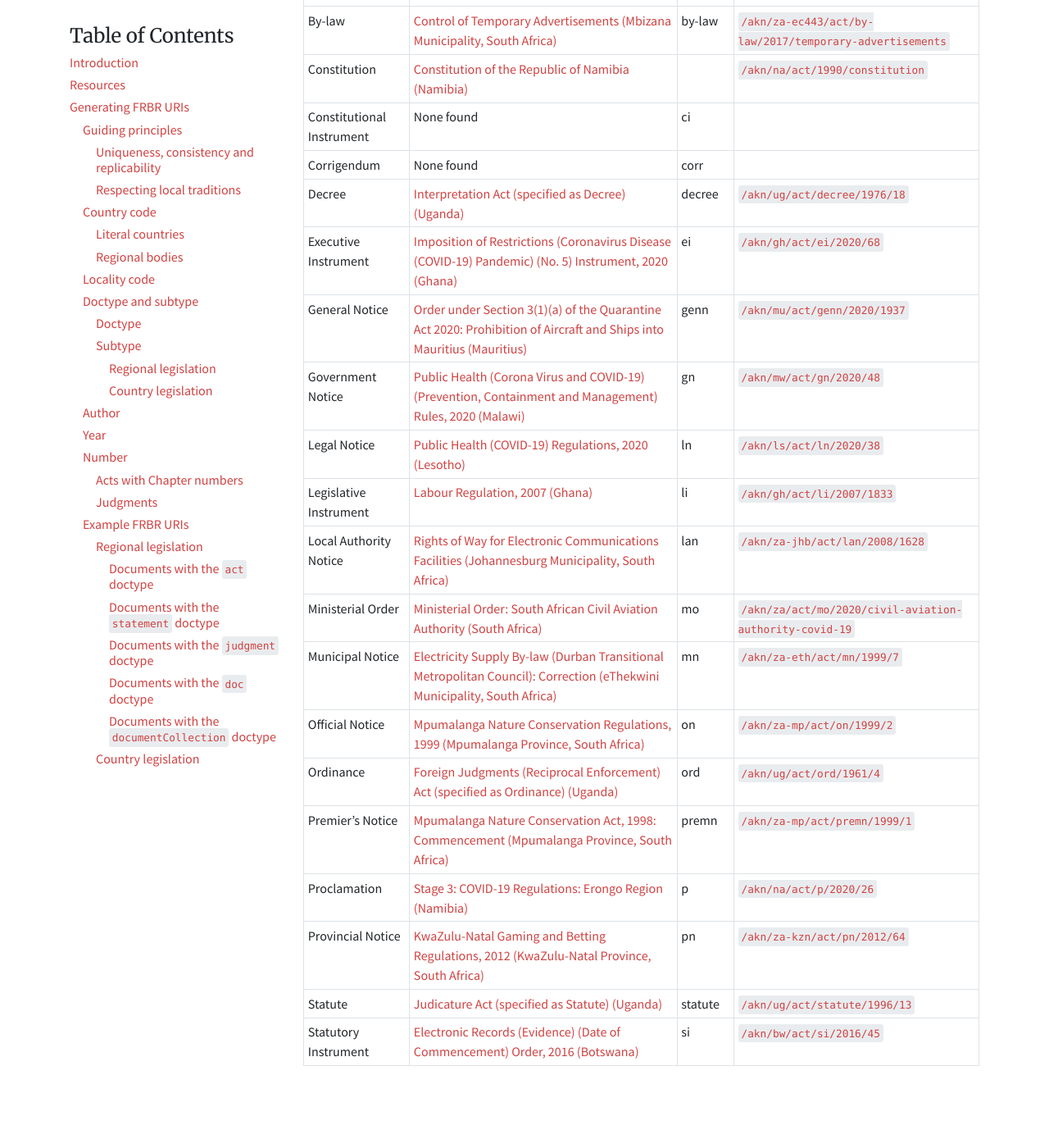
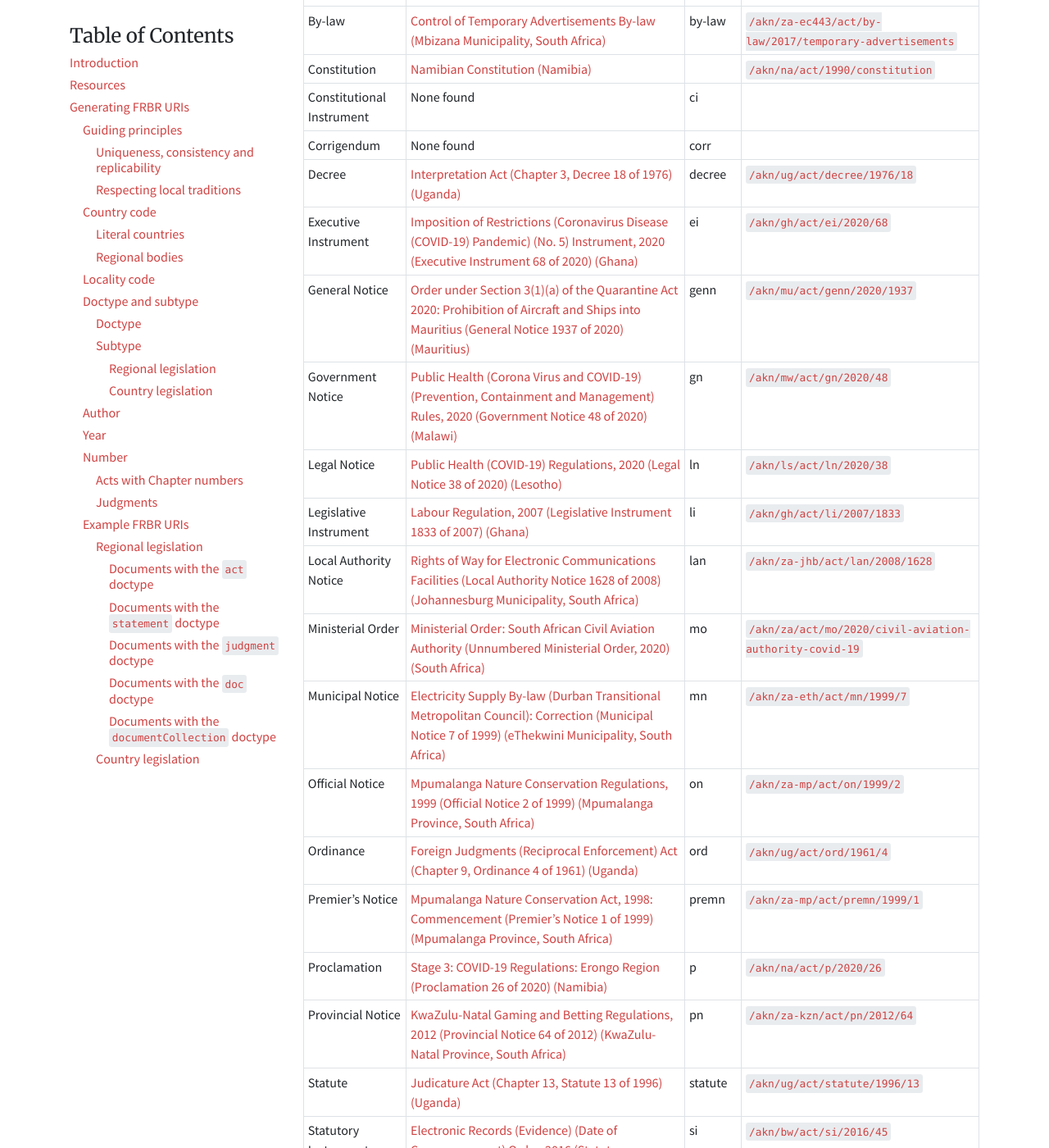
Before and after one commit to laws-africa/laws-africa.github.io, a Jekyll site: the page built from _publications/akn4africa-recommendation.markdown, in a window 1280 px wide and 1400 px high, scrolled down 14017 px. Shown: the whole window at 82% size. Built offline with Jekyll 4.4.1, drawn with Linux system fonts in a browser that asks for light colours; nearby versions of some CDN libraries; some of the changed text lies outside the part shown.

Commit message:
replace links to edit.laws.africa

```diff
--- a/_publications/akn4africa-recommendation.markdown
+++ b/_publications/akn4africa-recommendation.markdown
@@ -548,133 +548,133 @@
   </tr>
   <tr>
     <td>Act</td>
-    <td><a href="https://edit.laws.africa/works/akn/ng/act/1993/73/">Nigeria Social Insurance Trust Fund Act (Nigeria)</a></td>
+    <td><a href="https://commons.laws.africa/akn/ng/act/1993/73/eng@2002-12-31">Nigeria Social Insurance Trust Fund Act 73 of 1993 (Nigeria)</a></td>
     <td> </td>
     <td><code>/akn/ng/act/1993/73</code></td>
   </tr>
   <tr>
     <td>Board Notice</td>
-    <td><a href="https://edit.laws.africa/works/akn/za/act/bn/2020/85/">Directions Regarding Livestock Auctions (South Africa)</a></td>
+    <td><a href="https://commons.laws.africa/akn/za/act/bn/2020/85/eng@2020-07-31">Directions Regarding Livestock Auctions (Board Notice 85 of 2020) (South Africa)</a></td>
     <td>bn</td>
     <td><code>/akn/za/act/bn/2020/85</code></td>
   </tr>
   <tr>
     <td>By-law</td>
-    <td><a href="https://edit.laws.africa/works/akn/za-ec443/act/by-law/2017/temporary-advertisements/">Control of Temporary Advertisements (Mbizana Municipality, South Africa)</a></td>
+    <td><a href="https://mbizana.openbylaws.org.za/za-ec443/act/by-law/2017/temporary-advertisements/eng/">Control of Temporary Advertisements By-law (Mbizana Municipality, South Africa)</a></td>
     <td>by-law</td>
     <td><code>/akn/za-ec443/act/by-law/2017/temporary-advertisements</code></td>
   </tr>
   <tr>
     <td>Constitution</td>
-    <td><a href="https://edit.laws.africa/works/akn/na/act/1990/constitution/">Constitution of the Republic of Namibia (Namibia)</a></td>
-    <td> </td>
+    <td><a href="https://namiblii.org/akn/na/act/1990/constitution">Namibian Constitution (Namibia)</a></td>
+    <td></td>
     <td><code>/akn/na/act/1990/constitution</code></td>
   </tr>
   <tr>
     <td>Constitutional Instrument</td>
     <td>None found</td>
     <td>ci</td>
-    <td> </td>
+    <td></td>
   </tr>
   <tr>
     <td>Corrigendum</td>
     <td>None found</td>
     <td>corr</td>
-    <td> </td>
+    <td></td>
   </tr>
   <tr>
     <td>Decree</td>
-    <td><a href="https://edit.laws.africa/works/akn/ug/act/decree/1976/18/">Interpretation Act (specified as Decree) (Uganda)</a></td>
+    <td><a href="https://ulii.org/akn/ug/act/decree/1976/18/">Interpretation Act (Chapter 3, Decree 18 of 1976) (Uganda)</a></td>
     <td>decree</td>
     <td><code>/akn/ug/act/decree/1976/18</code></td>
   </tr>
   <tr>
     <td>Executive Instrument</td>
-    <td><a href="https://edit.laws.africa/works/akn/gh/act/ei/2020/68/">Imposition of Restrictions (Coronavirus Disease (COVID-19) Pandemic) (No. 5) Instrument, 2020 (Ghana)</a></td>
+    <td><a href="https://commons.laws.africa/akn/gh/act/ei/2020/68/eng@2020-04-17">Imposition of Restrictions (Coronavirus Disease (COVID-19) Pandemic) (No. 5) Instrument, 2020 (Executive Instrument 68 of 2020) (Ghana)</a></td>
     <td>ei</td>
     <td><code>/akn/gh/act/ei/2020/68</code></td>
   </tr>
   <tr>
     <td>General Notice</td>
-    <td><a href="https://edit.laws.africa/works/akn/mu/act/genn/2020/1937/">Order under Section 3(1)(a) of the Quarantine Act 2020: Prohibition of Aircraft and Ships into Mauritius (Mauritius)</a></td>
+    <td><a href="https://commons.laws.africa/akn/mu/act/genn/2020/1937/eng@2020-11-27">Order under Section 3(1)(a) of the Quarantine Act 2020: Prohibition of Aircraft and Ships into Mauritius (General Notice 1937 of 2020) (Mauritius)</a></td>
     <td>genn</td>
     <td><code>/akn/mu/act/genn/2020/1937</code></td>
   </tr>
   <tr>
     <td>Government Notice</td>
-    <td><a href="https://edit.laws.africa/works/akn/mw/act/gn/2020/48/">Public Health (Corona Virus and COVID-19) (Prevention, Containment and Management) Rules, 2020 (Malawi)</a></td>
+    <td><a href="https://commons.laws.africa/akn/mw/act/gn/2020/48/eng@2020-08-07">Public Health (Corona Virus and COVID-19) (Prevention, Containment and Management) Rules, 2020 (Government Notice 48 of 2020) (Malawi)</a></td>
     <td>gn</td>
     <td><code>/akn/mw/act/gn/2020/48</code></td>
   </tr>
   <tr>
     <td>Legal Notice</td>
-    <td><a href="https://edit.laws.africa/works/akn/ls/act/ln/2020/38/">Public Health (COVID-19) Regulations, 2020 (Lesotho)</a></td>
+    <td><a href="https://commons.laws.africa/akn/ls/act/ln/2020/38/eng@2020-04-22">Public Health (COVID-19) Regulations, 2020 (Legal Notice 38 of 2020) (Lesotho)</a></td>
     <td>ln</td>
     <td><code>/akn/ls/act/ln/2020/38</code></td>
   </tr>
   <tr>
     <td>Legislative Instrument</td>
-    <td><a href="https://edit.laws.africa/works/akn/gh/act/li/2007/1833/">Labour Regulation, 2007 (Ghana)</a></td>
+    <td><a href="https://commons.laws.africa/akn/gh/act/li/2007/1833/eng@2007-06-08">Labour Regulation, 2007 (Legislative Instrument 1833 of 2007) (Ghana)</a></td>
     <td>li</td>
     <td><code>/akn/gh/act/li/2007/1833</code></td>
   </tr>
   <tr>
     <td>Local Authority Notice</td>
-    <td><a href="https://edit.laws.africa/works/akn/za-jhb/act/lan/2008/1628/">Rights of Way for Electronic Communications Facilities (Johannesburg Municipality, South Africa)</a></td>
+    <td><a href="https://openbylaws.org.za/za-jhb/act/lan/2008/1628/eng/">Rights of Way for Electronic Communications Facilities (Local Authority Notice 1628 of 2008) (Johannesburg Municipality, South Africa)</a></td>
     <td>lan</td>
     <td><code>/akn/za-jhb/act/lan/2008/1628</code></td>
   </tr>
   <tr>
     <td>Ministerial Order</td>
-    <td><a href="https://edit.laws.africa/works/akn/za/act/mo/2020/civil-aviation-authority-covid-19/">Ministerial Order: South African Civil Aviation Authority (South Africa)</a></td>
+    <td><a href="https://commons.laws.africa/akn/za/act/mo/2020/civil-aviation-authority-covid-19/eng@2020-03-18">Ministerial Order: South African Civil Aviation Authority (Unnumbered Ministerial Order, 2020) (South Africa)</a></td>
     <td>mo</td>
     <td><code>/akn/za/act/mo/2020/civil-aviation-authority-covid-19</code></td>
   </tr>
   <tr>
     <td>Municipal Notice</td>
-    <td><a href="https://edit.laws.africa/works/akn/za-eth/act/mn/1999/7/">Electricity Supply By-law (Durban Transitional Metropolitan Council): Correction (eThekwini Municipality, South Africa)</a></td>
+    <td><a href="https://commons.laws.africa/akn/za-eth/act/mn/1999/7/eng@1999-02-04">Electricity Supply By-law (Durban Transitional Metropolitan Council): Correction (Municipal Notice 7 of 1999) (eThekwini Municipality, South Africa)</a></td>
     <td>mn</td>
     <td><code>/akn/za-eth/act/mn/1999/7</code></td>
   </tr>
   <tr>
     <td>Official Notice</td>
-    <td><a href="https://edit.laws.africa/works/akn/za-mp/act/on/1999/2/">Mpumalanga Nature Conservation Regulations, 1999 (Mpumalanga Province, South Africa)</a></td>
+    <td><a href="https://commons.laws.africa/akn/za-mp/act/on/1999/2/eng@1999-01-29">Mpumalanga Nature Conservation Regulations, 1999 (Official Notice 2 of 1999) (Mpumalanga Province, South Africa)</a></td>
     <td>on</td>
     <td><code>/akn/za-mp/act/on/1999/2</code></td>
   </tr>
   <tr>
     <td>Ordinance</td>
-    <td><a href="https://edit.laws.africa/works/akn/ug/act/ord/1961/4/">Foreign Judgments (Reciprocal Enforcement) Act (specified as Ordinance) (Uganda)</a></td>
+    <td><a href="https://ulii.org/akn/ug/act/ord/1961/4/">Foreign Judgments (Reciprocal Enforcement) Act (Chapter 9, Ordinance 4 of 1961) (Uganda)</a></td>
     <td>ord</td>
     <td><code>/akn/ug/act/ord/1961/4</code></td>
   </tr>
   <tr>
     <td>Premier’s Notice</td>
-    <td><a href="https://edit.laws.africa/works/akn/za-mp/act/premn/1999/1/">Mpumalanga Nature Conservation Act, 1998: Commencement (Mpumalanga Province, South Africa)</a></td>
+    <td><a href="https://commons.laws.africa/akn/za-mp/act/premn/1999/1/eng@1999-01-04">Mpumalanga Nature Conservation Act, 1998: Commencement (Premier’s Notice 1 of 1999) (Mpumalanga Province, South Africa)</a></td>
     <td>premn</td>
     <td><code>/akn/za-mp/act/premn/1999/1</code></td>
   </tr>
   <tr>
     <td>Proclamation</td>
-    <td><a href="https://edit.laws.africa/works/akn/na/act/p/2020/26/">Stage 3: COVID-19 Regulations: Erongo Region (Namibia)</a></td>
+    <td><a href="https://namiblii.org/akn/na/act/p/2020/26/">Stage 3: COVID-19 Regulations: Erongo Region (Proclamation 26 of 2020) (Namibia)</a></td>
     <td>p</td>
     <td><code>/akn/na/act/p/2020/26</code></td>
   </tr>
   <tr>
     <td>Provincial Notice</td>
-    <td><a href="https://edit.laws.africa/works/akn/za-kzn/act/pn/2012/64/">KwaZulu-Natal Gaming and Betting Regulations, 2012 (KwaZulu-Natal Province, South Africa)</a></td>
+    <td><a href="https://commons.laws.africa/akn/za-kzn/act/pn/2012/64/eng@2013-07-11">KwaZulu-Natal Gaming and Betting Regulations, 2012 (Provincial Notice 64 of 2012) (KwaZulu-Natal Province, South Africa)</a></td>
     <td>pn</td>
     <td><code>/akn/za-kzn/act/pn/2012/64</code></td>
   </tr>
   <tr>
     <td>Statute</td>
-    <td><a href="https://edit.laws.africa/works/akn/ug/act/statute/1996/13/">Judicature Act (specified as Statute) (Uganda)</a></td>
+    <td><a href="https://ulii.org/akn/ug/act/statute/1996/13/">Judicature Act (Chapter 13, Statute 13 of 1996) (Uganda)</a></td>
     <td>statute</td>
     <td><code>/akn/ug/act/statute/1996/13</code></td>
   </tr>
   <tr>
     <td>Statutory Instrument</td>
-    <td><a href="https://edit.laws.africa/works/akn/bw/act/si/2016/45/">Electronic Records (Evidence) (Date of Commencement) Order, 2016 (Botswana)</a></td>
+    <td><a href="https://commons.laws.africa/akn/bw/act/si/2016/45/eng@2016-04-22">Electronic Records (Evidence) (Date of Commencement) Order, 2016 (Statutory Instrument 45 of 2016) (Botswana)</a></td>
     <td>si</td>
     <td><code>/akn/bw/act/si/2016/45</code></td>
   </tr>
```
